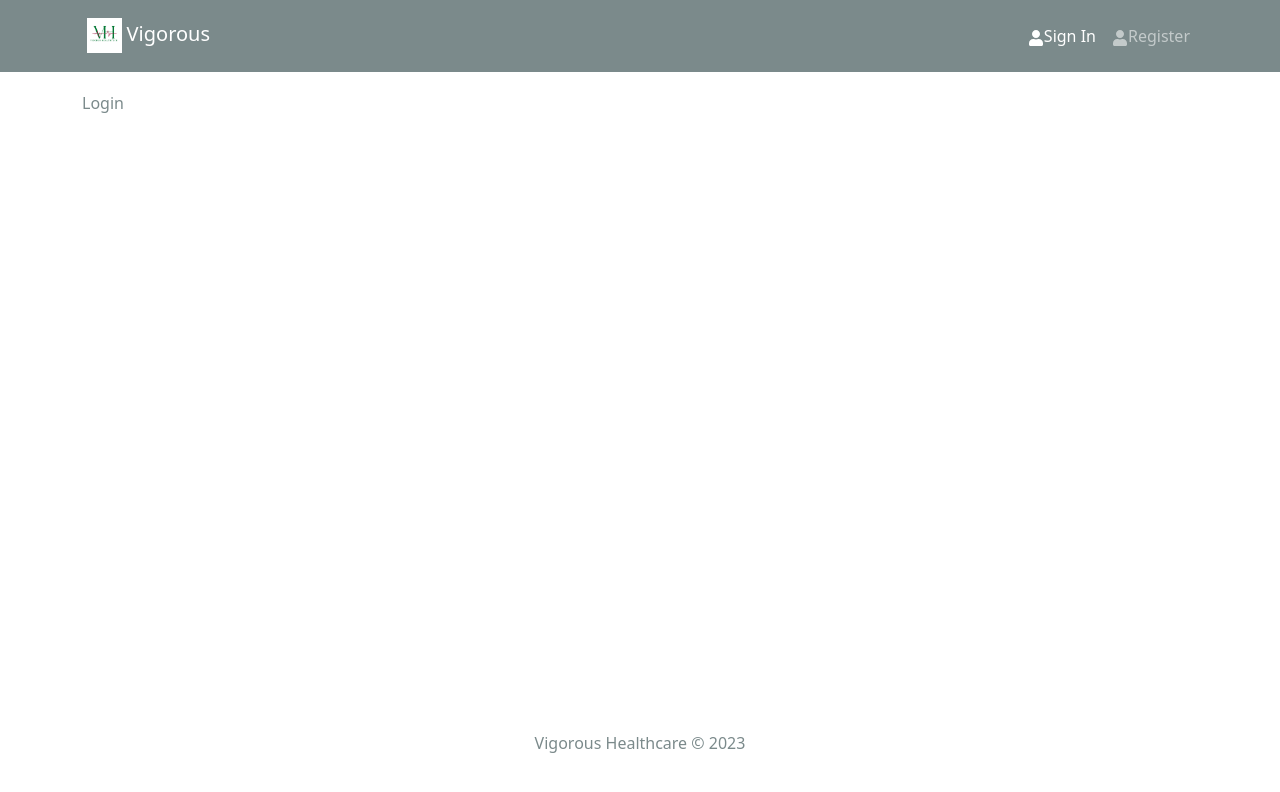
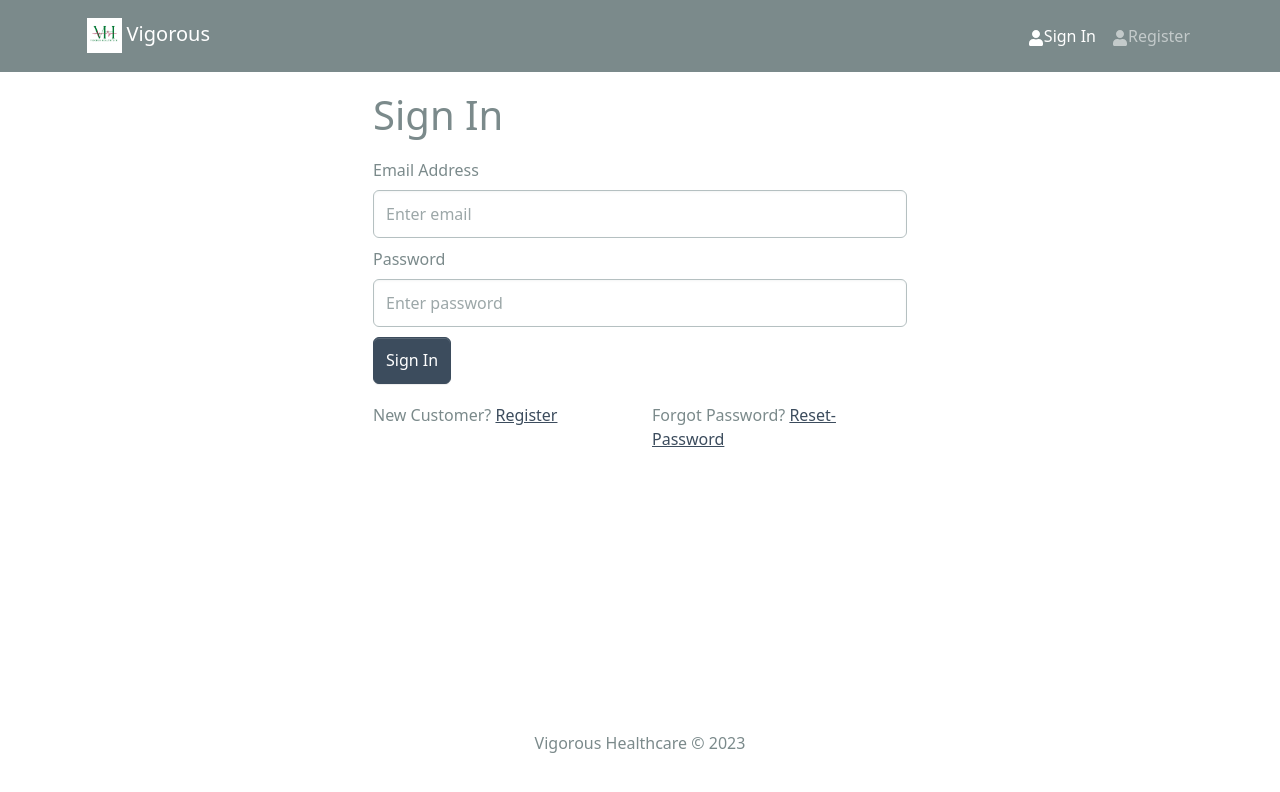
Before and after one commit to iamomsingh/vigorous, a React (Create React App) app in the folder frontend/: page /login in a window 1280 px wide. Shown: the top 792 px of the page. Built offline with nearby package versions, Linux system fonts and the light colour scheme.

Commit message:
Login Screen Setup  Complete

```diff
--- /dev/null
+++ b/frontend/src/components/FormContainer.jsx
@@ -0,0 +1,15 @@
+import {Container , Row, Col} from 'react-bootstrap';
+
+const FormContainer = ({ children }) => {
+    return (
+        <Container>
+            <Row className='justify-content-md-center'>
+                <Col xs={12} md={6}>
+                    {children}
+                </Col>
+            </Row>
+        </Container>
+    );
+};
+
+export default FormContainer;
--- a/frontend/src/index.js
+++ b/frontend/src/index.js
@@ -14,6 +14,7 @@
 import HomeScreen from "./screens/HomeScreen";
 import LoginScreen from "./screens/LoginScreen";
 import RegisterScreen from "./screens/RegisterScreen";
+import PasswordResetScreen from "./screens/PasswordResetScreen";
 
 const router = createBrowserRouter(
   createRoutesFromElements(
@@ -21,6 +22,7 @@
       <Route index path="/" element={<HomeScreen />} />
       <Route path="/login" element={<LoginScreen />} />
       <Route path="/register" element={<RegisterScreen />} />
+      <Route path="/resetpassword" element={<PasswordResetScreen />} />
     </Route>
   )
 );
--- a/frontend/src/screens/LoginScreen.jsx
+++ b/frontend/src/screens/LoginScreen.jsx
@@ -1,9 +1,59 @@
-import React from 'react'
+import React, {useState, useEffect} from 'react';
+import { Form, Button, Row, Col } from 'react-bootstrap';
+import { Link } from 'react-router-dom';
+import FormContainer from '../components/FormContainer';
 
-const Login = () => {
+const LoginScreen = () => {
+  const [email, setEmail] = useState('');
+  const [password, setPassword] = useState('');
+
+  const submitHandler = async (e) => {
+
+  };
   return (
-    <div>Login</div>
+    <FormContainer>
+      <h1>Sign In</h1>
+
+      <Form onSubmit={submitHandler}>
+        <Form.Group className='my-2' controlId='email'>
+          <Form.Label>Email Address</Form.Label>
+          <Form.Control
+            type='email'
+            placeholder='Enter email'
+            value={email}
+            onChange={(e) => setEmail(e.target.value)}
+          ></Form.Control>
+        </Form.Group>
+
+        <Form.Group className='my-2' controlId='password'>
+          <Form.Label>Password</Form.Label>
+          <Form.Control
+            type='password'
+            placeholder='Enter password'
+            value={password}
+            onChange={(e) => setPassword(e.target.value)}
+          ></Form.Control>
+        </Form.Group>
+
+        <Button  type='submit' variant='primary'>
+          Sign In
+        </Button>
+
+      </Form>
+
+      <Row className='py-3'>
+        <Col>
+          New Customer?{' '}
+          <Link to= '/register'>Register</Link>
+        </Col>
+
+        <Col className='mx-0'>
+          Forgot Password?{' '}
+          <Link to= '/resetpassword'>Reset-Password</Link>
+        </Col>
+      </Row>
+    </FormContainer>
   );
 };
 
-export default Login;
+export default LoginScreen;
--- /dev/null
+++ b/frontend/src/screens/PasswordResetScreen.jsx
@@ -0,0 +1,9 @@
+import React from 'react'
+
+const PasswordResetScreen = () => {
+  return (
+    <div>PasswordResetScreen</div>
+  )
+}
+
+export default PasswordResetScreen
```
